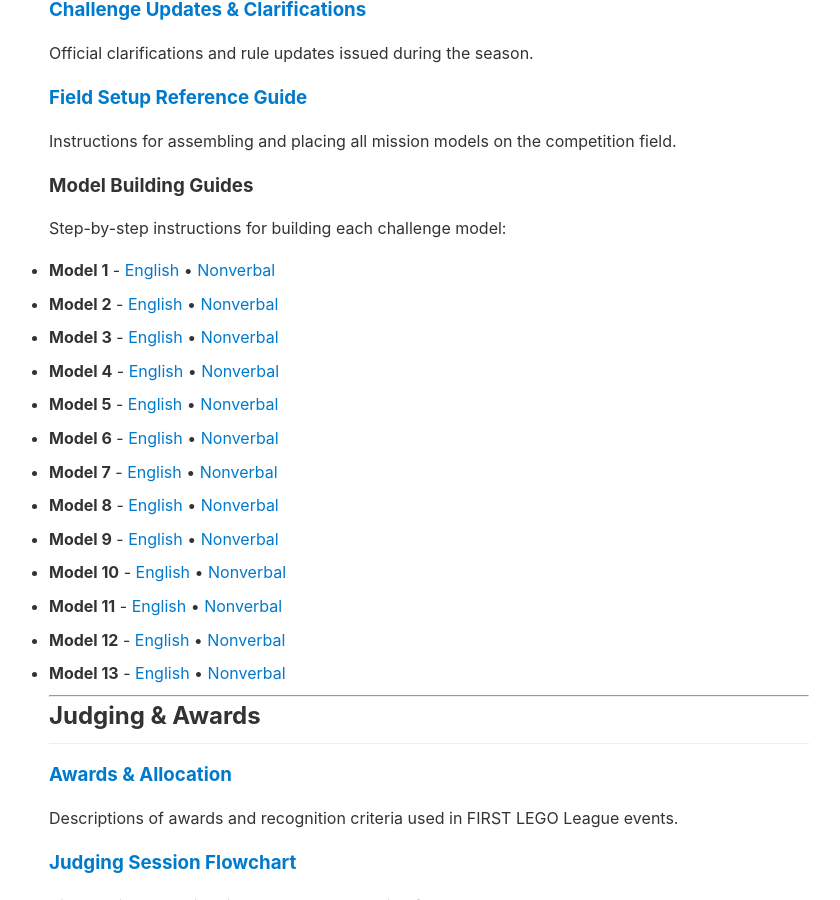
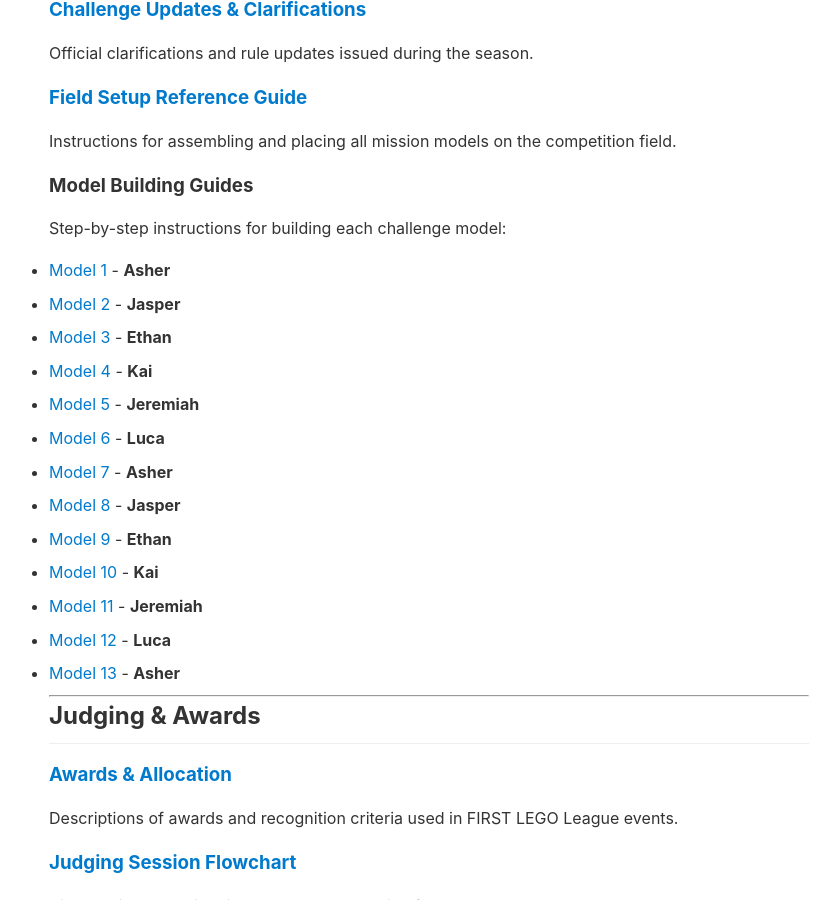
Before and after one commit to steveybaby/fll, a Jekyll site: the page built from index.md, in a window 1280 px wide and 900 px high, scrolled down 1192 px. Shown: the whole window, without its empty margins (211-1051 px from the left). Built offline with Jekyll 4.4.1, drawn with Linux system fonts in a browser that asks for light colours.

Commit message:
Remove nonverbal links and assign team members to models
- Simplified Model Building Guides to just English versions
- Assigned models to team members in round-robin fashion:
  - Asher: Models 1, 7, 13
  - Jasper: Models 2, 8
  - Ethan: Models 3, 9
  - Kai: Models 4, 10
  - Jeremiah: Models 5, 11
  - Luca: Models 6, 12

🤖 Generated with [Claude Code](https://claude.ai/code)

Co-Authored-By: Claude <noreply@anthropic.com>

```diff
--- a/index.md
+++ b/index.md
@@ -44,19 +44,19 @@ Instructions for assembling and placing all mission models on the competition fi
 ### Model Building Guides
 Step-by-step instructions for building each challenge model:
 
-- **Model 1** - [English](https://firstinspires.blob.core.windows.net/fll/challenge/2025-26/fll-challenge-unearthed-bi-book-1-enus.pdf) • [Nonverbal](https://firstinspires.blob.core.windows.net/fll/challenge/2025-26/fll-challenge-unearthed-bi-book-1-nonverbal.pdf)
-- **Model 2** - [English](https://firstinspires.blob.core.windows.net/fll/challenge/2025-26/fll-challenge-unearthed-bi-book-2-enus.pdf) • [Nonverbal](https://firstinspires.blob.core.windows.net/fll/challenge/2025-26/fll-challenge-unearthed-bi-book-2-nonverbal.pdf)
-- **Model 3** - [English](https://firstinspires.blob.core.windows.net/fll/challenge/2025-26/fll-challenge-unearthed-bi-book-3-enus.pdf) • [Nonverbal](https://firstinspires.blob.core.windows.net/fll/challenge/2025-26/fll-challenge-unearthed-bi-book-3-nonverbal.pdf)
-- **Model 4** - [English](https://firstinspires.blob.core.windows.net/fll/challenge/2025-26/fll-challenge-unearthed-bi-book-4-enus.pdf) • [Nonverbal](https://firstinspires.blob.core.windows.net/fll/challenge/2025-26/fll-challenge-unearthed-bi-book-4-nonverbal.pdf)
-- **Model 5** - [English](https://firstinspires.blob.core.windows.net/fll/challenge/2025-26/fll-challenge-unearthed-bi-book-5-enus.pdf) • [Nonverbal](https://firstinspires.blob.core.windows.net/fll/challenge/2025-26/fll-challenge-unearthed-bi-book-5-nonverbal.pdf)
-- **Model 6** - [English](https://firstinspires.blob.core.windows.net/fll/challenge/2025-26/fll-challenge-unearthed-bi-book-6-enus.pdf) • [Nonverbal](https://firstinspires.blob.core.windows.net/fll/challenge/2025-26/fll-challenge-unearthed-bi-book-6-nonverbal.pdf)
-- **Model 7** - [English](https://firstinspires.blob.core.windows.net/fll/challenge/2025-26/fll-challenge-unearthed-bi-book-7-enus.pdf) • [Nonverbal](https://firstinspires.blob.core.windows.net/fll/challenge/2025-26/fll-challenge-unearthed-bi-book-7-nonverbal.pdf)
-- **Model 8** - [English](https://firstinspires.blob.core.windows.net/fll/challenge/2025-26/fll-challenge-unearthed-bi-book-8-enus.pdf) • [Nonverbal](https://firstinspires.blob.core.windows.net/fll/challenge/2025-26/fll-challenge-unearthed-bi-book-8-nonverbal.pdf)
-- **Model 9** - [English](https://firstinspires.blob.core.windows.net/fll/challenge/2025-26/fll-challenge-unearthed-bi-book-9-enus.pdf) • [Nonverbal](https://firstinspires.blob.core.windows.net/fll/challenge/2025-26/fll-challenge-unearthed-bi-book-9-nonverbal.pdf)
-- **Model 10** - [English](https://firstinspires.blob.core.windows.net/fll/challenge/2025-26/fll-challenge-unearthed-bi-book-10-enus.pdf) • [Nonverbal](https://firstinspires.blob.core.windows.net/fll/challenge/2025-26/fll-challenge-unearthed-bi-book-10-nonverbal.pdf)
-- **Model 11** - [English](https://firstinspires.blob.core.windows.net/fll/challenge/2025-26/fll-challenge-unearthed-bi-book-11-enus.pdf) • [Nonverbal](https://firstinspires.blob.core.windows.net/fll/challenge/2025-26/fll-challenge-unearthed-bi-book-11-nonverbal.pdf)
-- **Model 12** - [English](https://firstinspires.blob.core.windows.net/fll/challenge/2025-26/fll-challenge-unearthed-bi-book-12-enus.pdf) • [Nonverbal](https://firstinspires.blob.core.windows.net/fll/challenge/2025-26/fll-challenge-unearthed-bi-book-12-nonverbal.pdf)
-- **Model 13** - [English](https://firstinspires.blob.core.windows.net/fll/challenge/2025-26/fll-challenge-unearthed-bi-book-13-enus.pdf) • [Nonverbal](https://firstinspires.blob.core.windows.net/fll/challenge/2025-26/fll-challenge-unearthed-bi-book-13-nonverbal.pdf)
+- [Model 1](https://firstinspires.blob.core.windows.net/fll/challenge/2025-26/fll-challenge-unearthed-bi-book-1-enus.pdf) - **Asher**
+- [Model 2](https://firstinspires.blob.core.windows.net/fll/challenge/2025-26/fll-challenge-unearthed-bi-book-2-enus.pdf) - **Jasper**
+- [Model 3](https://firstinspires.blob.core.windows.net/fll/challenge/2025-26/fll-challenge-unearthed-bi-book-3-enus.pdf) - **Ethan**
+- [Model 4](https://firstinspires.blob.core.windows.net/fll/challenge/2025-26/fll-challenge-unearthed-bi-book-4-enus.pdf) - **Kai**
+- [Model 5](https://firstinspires.blob.core.windows.net/fll/challenge/2025-26/fll-challenge-unearthed-bi-book-5-enus.pdf) - **Jeremiah**
+- [Model 6](https://firstinspires.blob.core.windows.net/fll/challenge/2025-26/fll-challenge-unearthed-bi-book-6-enus.pdf) - **Luca**
+- [Model 7](https://firstinspires.blob.core.windows.net/fll/challenge/2025-26/fll-challenge-unearthed-bi-book-7-enus.pdf) - **Asher**
+- [Model 8](https://firstinspires.blob.core.windows.net/fll/challenge/2025-26/fll-challenge-unearthed-bi-book-8-enus.pdf) - **Jasper**
+- [Model 9](https://firstinspires.blob.core.windows.net/fll/challenge/2025-26/fll-challenge-unearthed-bi-book-9-enus.pdf) - **Ethan**
+- [Model 10](https://firstinspires.blob.core.windows.net/fll/challenge/2025-26/fll-challenge-unearthed-bi-book-10-enus.pdf) - **Kai**
+- [Model 11](https://firstinspires.blob.core.windows.net/fll/challenge/2025-26/fll-challenge-unearthed-bi-book-11-enus.pdf) - **Jeremiah**
+- [Model 12](https://firstinspires.blob.core.windows.net/fll/challenge/2025-26/fll-challenge-unearthed-bi-book-12-enus.pdf) - **Luca**
+- [Model 13](https://firstinspires.blob.core.windows.net/fll/challenge/2025-26/fll-challenge-unearthed-bi-book-13-enus.pdf) - **Asher**
 
 ---
 
```
